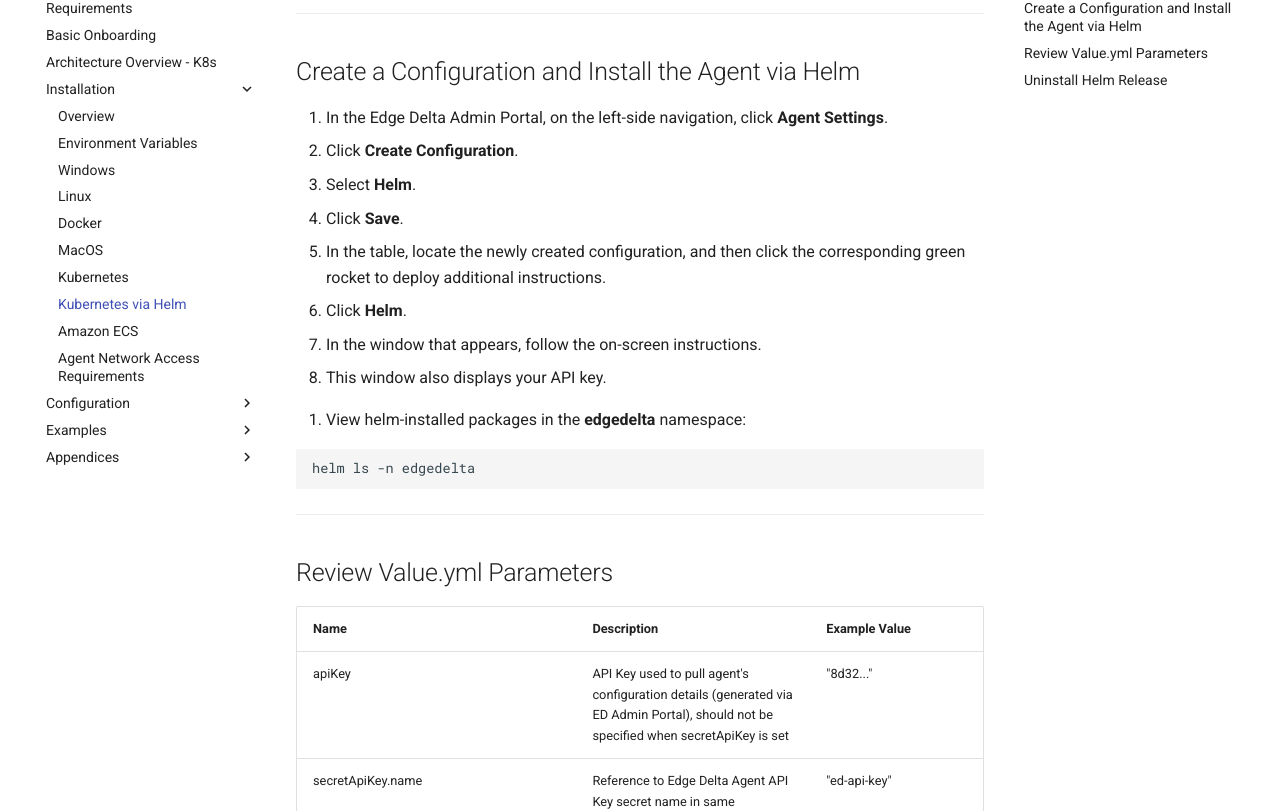
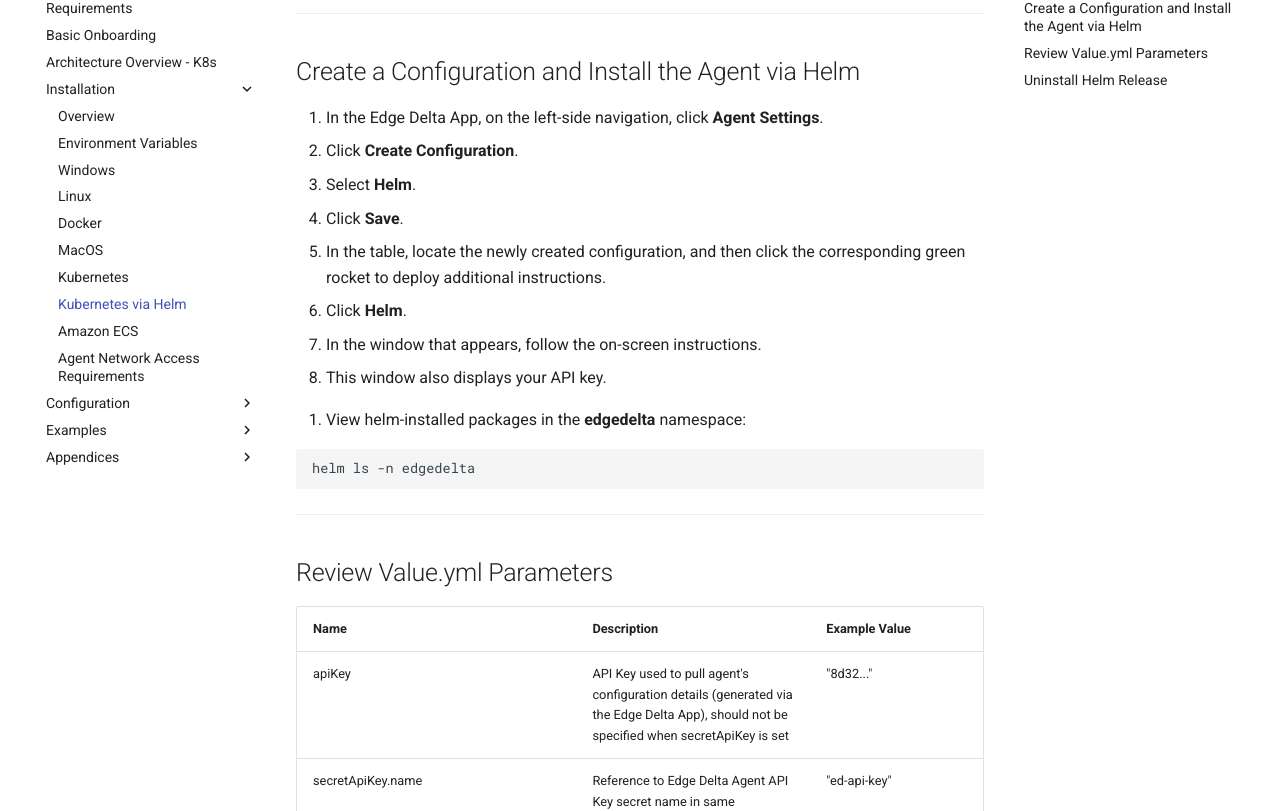
Before and after one commit to edgedelta/docs, an MkDocs documentation site: the page built from docs/installation/helm.md, in a window 1280 px wide and 1400 px high, scrolled down 519 px. Shown: the part 152-963 px from the top of the window. Built offline with MkDocs 1.6.1 and Material for MkDocs 9.7.7, drawn with Linux system fonts in a browser that asks for light colours.

Commit message:
Update helm.md

````diff
--- a/docs/installation/helm.md
+++ b/docs/installation/helm.md
@@ -26,7 +26,7 @@ Edge Delta uses a Kubernetes-recommended, node-level log collecting architecture
 
 ## Create a Configuration and Install the Agent via Helm
 
-1. In the Edge Delta Admin Portal, on the left-side navigation, click **Agent Settings**.
+1. In the Edge Delta App, on the left-side navigation, click **Agent Settings**.
 2. Click **Create Configuration**.
 3. Select **Helm**.
 4. Click **Save**.
@@ -96,7 +96,7 @@ STATUS: deployed
 REVISION: 1
 TEST SUITE: None
 NOTES:
-1. Visit https://admin.edgedelta.com
+1. Visit https://app.edgedelta.com
 2. Find the configuration with <API-KEY> to check if agents are active
 ```
 
@@ -121,7 +121,7 @@ helm ls -n edgedelta
 
 | Name | Description | Example Value |
 | :--- | :--- | :--- |
-| apiKey | API Key used to pull agent's configuration details (generated via ED Admin Portal), should not be specified when secretApiKey is set | "8d32..." |
+| apiKey | API Key used to pull agent's configuration details (generated via the Edge Delta App), should not be specified when secretApiKey is set | "8d32..." |
 | secretApiKey.name | Reference to Edge Delta Agent API Key secret name in same namespace, should not be specified when apiKey is set | "ed-api-key" |
 | storePort | Reference to Edge Delta Agent API Key secret key in same namespace, should not be specified when apiKey is set | "ed-api-key" |
 | httpProxy | Proxy details for routing Edge Delta agent's outbound traffic through an HTTP internal proxy | "http://127.0.0.1:3128" |
````
